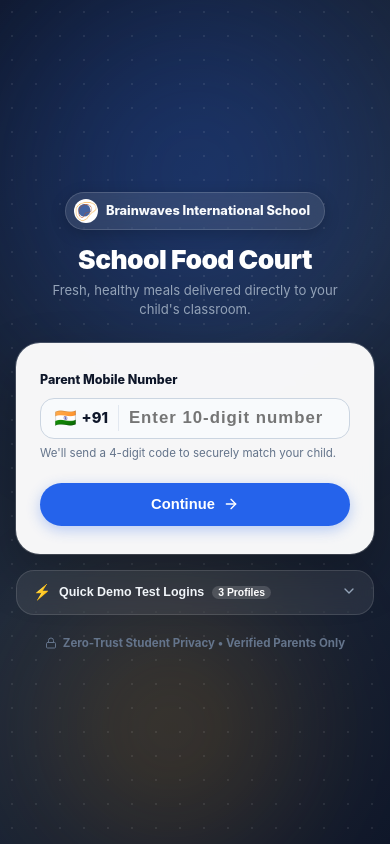
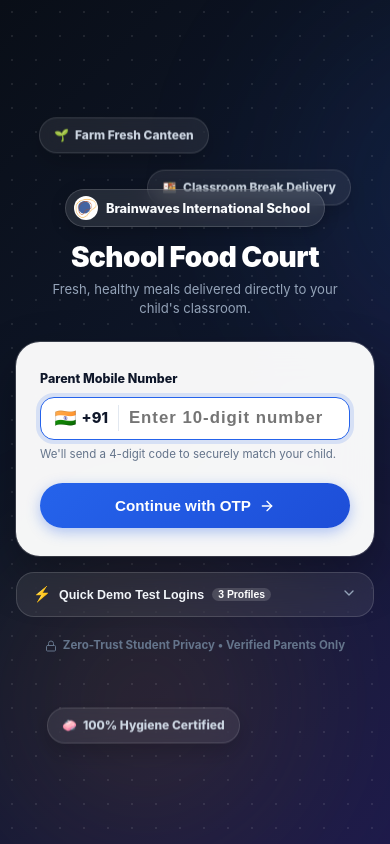
Before and after one commit to asidhiqe/food-app, a React (Vite) app: page / in a window 390 px wide. Built offline with nearby package versions, Linux system fonts and the light colour scheme; the HTML template or start-up script is replaced by a standard one.

Commit message:
feat: added micro-interactions, pulsing ambient background glows, floating badge animations, and responsive input states to parent login

```diff
--- a/src/components/parent/ParentLoginScreen.jsx
+++ b/src/components/parent/ParentLoginScreen.jsx
@@ -1,5 +1,5 @@
 import React, { useState } from 'react';
-import { ShieldCheck, Phone, ArrowRight, Sparkles, CheckCircle2, Lock, School, Heart, ChevronDown, ChevronUp, User, Users } from 'lucide-react';
+import { ShieldCheck, Phone, ArrowRight, Sparkles, CheckCircle2, Lock, School, Heart, ChevronDown, ChevronUp, User, Users, Check } from 'lucide-react';
 import { StorageService } from '../../services/storageService';
 
 const DEMO_ACCOUNTS = [
@@ -37,6 +37,7 @@ export default function ParentLoginScreen({ activeSchool, onLoginSuccess }) {
   const [isLoading, setIsLoading] = useState(false);
   const [loadingText, setLoadingText] = useState('');
   const [showDemoProfiles, setShowDemoProfiles] = useState(false);
+  const [isFocused, setIsFocused] = useState(false);
 
   // Handle Request OTP
   const handleRequestOtp = (e) => {
@@ -138,7 +139,7 @@ export default function ParentLoginScreen({ activeSchool, onLoginSuccess }) {
       style={{
         minHeight: '100vh',
         position: 'relative',
-        background: 'linear-gradient(135deg, #0f172a 0%, #1e293b 50%, #0f172a 100%)',
+        background: 'linear-gradient(135deg, #090e17 0%, #0f172a 45%, #1e1b4b 100%)',
         display: 'flex',
         flexDirection: 'column',
         alignItems: 'center',
@@ -147,17 +148,18 @@ export default function ParentLoginScreen({ activeSchool, onLoginSuccess }) {
         overflow: 'hidden'
       }}
     >
-      {/* Ambient Background Glows & Pattern */}
+      {/* Ambient Pulsing Background Glows */}
       <div
         style={{
           position: 'absolute',
-          top: '-15%',
+          top: '-10%',
           left: '50%',
           transform: 'translateX(-50%)',
-          width: '600px',
-          height: '600px',
-          background: 'radial-gradient(circle, rgba(37, 99, 235, 0.35) 0%, rgba(37, 99, 235, 0) 70%)',
-          filter: 'blur(60px)',
+          width: '550px',
+          height: '550px',
+          background: 'radial-gradient(circle, rgba(37, 99, 235, 0.4) 0%, rgba(37, 99, 235, 0) 70%)',
+          filter: 'blur(70px)',
+          animation: 'pulseGlow 6s infinite ease-in-out',
           pointerEvents: 'none'
         }}
       />
@@ -166,44 +168,100 @@ export default function ParentLoginScreen({ activeSchool, onLoginSuccess }) {
           position: 'absolute',
           bottom: '-10%',
           right: '5%',
-          width: '400px',
-          height: '400px',
-          background: 'radial-gradient(circle, rgba(245, 158, 11, 0.2) 0%, rgba(245, 158, 11, 0) 70%)',
-          filter: 'blur(50px)',
+          width: '450px',
+          height: '450px',
+          background: 'radial-gradient(circle, rgba(245, 158, 11, 0.25) 0%, rgba(245, 158, 11, 0) 70%)',
+          filter: 'blur(60px)',
+          animation: 'pulseGlow 7s infinite 1s ease-in-out',
           pointerEvents: 'none'
         }}
       />
 
-      {/* Subtle Dot Grid Pattern Overlay */}
+      {/* Modern Micro-Dot Grid Pattern */}
       <div
         style={{
           position: 'absolute',
           inset: 0,
-          backgroundImage: 'radial-gradient(rgba(255, 255, 255, 0.08) 1px, transparent 1px)',
+          backgroundImage: 'radial-gradient(rgba(255, 255, 255, 0.09) 1px, transparent 1px)',
           backgroundSize: '24px 24px',
           pointerEvents: 'none'
         }}
       />
 
-      {/* Floating Trust Pills in Background */}
+      {/* Floating Animated Badges (Desktop & Tablet) */}
       <div
         style={{
           position: 'absolute',
-          top: '12%',
-          left: '8%',
-          background: 'rgba(255, 255, 255, 0.06)',
-          border: '1px solid rgba(255, 255, 255, 0.1)',
-          backdropFilter: 'blur(8px)',
-          padding: '6px 12px',
+          top: '14%',
+          left: '10%',
+          background: 'rgba(255, 255, 255, 0.07)',
+          border: '1px solid rgba(255, 255, 255, 0.12)',
+          backdropFilter: 'blur(10px)',
+          padding: '8px 14px',
           borderRadius: 'var(--radius-full)',
-          color: '#94a3b8',
-          fontSize: '0.72rem',
-          fontWeight: 700,
-          display: 'none'
+          color: '#cbd5e1',
+          fontSize: '0.75rem',
+          fontWeight: 800,
+          display: 'flex',
+          alignItems: 'center',
+          gap: '6px',
+          animation: 'floatSlow 5s infinite ease-in-out',
+          boxShadow: '0 8px 24px rgba(0,0,0,0.2)',
+          pointerEvents: 'none'
         }}
-        className="hide-mobile"
       >
-        🌱 Farm Fresh Ingredients
+        <span>🌱</span>
+        <span>Farm Fresh Canteen</span>
+      </div>
+
+      <div
+        style={{
+          position: 'absolute',
+          bottom: '12%',
+          left: '12%',
+          background: 'rgba(255, 255, 255, 0.07)',
+          border: '1px solid rgba(255, 255, 255, 0.12)',
+          backdropFilter: 'blur(10px)',
+          padding: '8px 14px',
+          borderRadius: 'var(--radius-full)',
+          color: '#cbd5e1',
+          fontSize: '0.75rem',
+          fontWeight: 800,
+          display: 'flex',
+          alignItems: 'center',
+          gap: '6px',
+          animation: 'floatReverse 6s infinite ease-in-out',
+          boxShadow: '0 8px 24px rgba(0,0,0,0.2)',
+          pointerEvents: 'none'
+        }}
+      >
+        <span>🧼</span>
+        <span>100% Hygiene Certified</span>
+      </div>
+
+      <div
+        style={{
+          position: 'absolute',
+          top: '20%',
+          right: '10%',
+          background: 'rgba(255, 255, 255, 0.07)',
+          border: '1px solid rgba(255, 255, 255, 0.12)',
+          backdropFilter: 'blur(10px)',
+          padding: '8px 14px',
+          borderRadius: 'var(--radius-full)',
+          color: '#cbd5e1',
+          fontSize: '0.75rem',
+          fontWeight: 800,
+          display: 'flex',
+          alignItems: 'center',
+          gap: '6px',
+          animation: 'floatReverse 5.5s infinite 0.5s ease-in-out',
+          boxShadow: '0 8px 24px rgba(0,0,0,0.2)',
+          pointerEvents: 'none'
+        }}
+      >
+        <span>🍱</span>
+        <span>Classroom Break Delivery</span>
       </div>
 
       {/* Loading Overlay Animation */}
@@ -261,8 +319,16 @@ export default function ParentLoginScreen({ activeSchool, onLoginSuccess }) {
         </div>
       )}
 
-      {/* Main Form Box */}
-      <div style={{ width: '100%', maxWidth: '420px', position: 'relative', zIndex: 10 }}>
+      {/* Main Form Container */}
+      <div
+        style={{
+          width: '100%',
+          maxWidth: '420px',
+          position: 'relative',
+          zIndex: 10,
+          animation: 'slideUpFade 0.4s cubic-bezier(0.16, 1, 0.3, 1)'
+        }}
+      >
 
         {/* Brand Header */}
         <div style={{ textAlign: 'center', marginBottom: '1.5rem' }}>
@@ -277,7 +343,8 @@ export default function ParentLoginScreen({ activeSchool, onLoginSuccess }) {
               borderRadius: 'var(--radius-full)',
               boxShadow: '0 4px 16px rgba(0,0,0,0.2)',
               border: '1px solid rgba(255, 255, 255, 0.15)',
-              marginBottom: '0.85rem'
+              marginBottom: '0.85rem',
+              transition: 'all 0.2s ease'
             }}
           >
             <img
@@ -292,7 +359,7 @@ export default function ParentLoginScreen({ activeSchool, onLoginSuccess }) {
 
           <h1
             style={{
-              fontSize: '1.65rem',
+              fontSize: '1.75rem',
               fontWeight: 900,
               color: '#ffffff',
               lineHeight: 1.2,
@@ -322,36 +389,43 @@ export default function ParentLoginScreen({ activeSchool, onLoginSuccess }) {
             backdropFilter: 'blur(20px)',
             borderRadius: '24px',
             padding: '1.75rem 1.5rem',
-            boxShadow: '0 20px 50px rgba(0, 0, 0, 0.25), 0 0 0 1px rgba(255, 255, 255, 0.2)',
-            marginBottom: '1rem'
+            boxShadow: '0 20px 50px rgba(0, 0, 0, 0.3), 0 0 0 1px rgba(255, 255, 255, 0.2)',
+            marginBottom: '1rem',
+            transition: 'all 0.3s ease'
           }}
         >
           {!otpStep ? (
             /* Step 1: Mobile Phone Number */
             <form onSubmit={handleRequestOtp}>
               <div style={{ marginBottom: '1.25rem' }}>
+                <div style={{ display: 'flex', justifyContent: 'space-between', alignItems: 'center', marginBottom: '0.5rem' }}>
                   <label
                     style={{
-                    display: 'block',
                       fontSize: '0.78rem',
                       fontWeight: 800,
-                    color: 'var(--text-main)',
-                    marginBottom: '0.5rem'
+                      color: 'var(--text-main)'
                     }}
                   >
                     Parent Mobile Number
                   </label>
+                  {phone.length === 10 && (
+                    <span style={{ fontSize: '0.7rem', fontWeight: 800, color: '#16a34a', display: 'flex', alignItems: 'center', gap: '2px' }}>
+                      <Check size={12} /> Ready
+                    </span>
+                  )}
+                </div>
 
                 <div
                   style={{
                     display: 'flex',
                     alignItems: 'center',
-                    border: '1.5px solid #cbd5e1',
+                    border: isFocused ? '1.5px solid var(--primary)' : '1.5px solid #cbd5e1',
                     borderRadius: '14px',
-                    background: '#f8fafc',
-                    padding: '0.4rem 0.85rem',
+                    background: isFocused ? '#ffffff' : '#f8fafc',
+                    padding: '0.45rem 0.85rem',
                     gap: '10px',
-                    transition: 'all 0.2s ease'
+                    boxShadow: isFocused ? '0 0 0 4px rgba(37, 99, 235, 0.15)' : 'none',
+                    transition: 'all 0.2s cubic-bezier(0.16, 1, 0.3, 1)'
                   }}
                 >
                   <div
@@ -375,6 +449,8 @@ export default function ParentLoginScreen({ activeSchool, onLoginSuccess }) {
                     placeholder="Enter 10-digit number"
                     value={phone}
                     onChange={(e) => setPhone(e.target.value)}
+                    onFocus={() => setIsFocused(true)}
+                    onBlur={() => setIsFocused(false)}
                     maxLength={10}
                     autoFocus
                     style={{
@@ -418,11 +494,11 @@ export default function ParentLoginScreen({ activeSchool, onLoginSuccess }) {
                 type="submit"
                 style={{
                   width: '100%',
-                  padding: '0.85rem',
-                  fontSize: '0.92rem',
+                  padding: '0.88rem',
+                  fontSize: '0.95rem',
                   fontWeight: 900,
                   color: '#ffffff',
-                  background: 'var(--primary)',
+                  background: 'linear-gradient(135deg, #2563eb 0%, #1d4ed8 100%)',
                   border: 'none',
                   borderRadius: 'var(--radius-full)',
                   cursor: 'pointer',
@@ -430,11 +506,19 @@ export default function ParentLoginScreen({ activeSchool, onLoginSuccess }) {
                   alignItems: 'center',
                   justifyContent: 'center',
                   gap: '8px',
-                  boxShadow: '0 4px 14px rgba(37, 99, 235, 0.3)',
+                  boxShadow: '0 4px 14px rgba(37, 99, 235, 0.35)',
                   transition: 'all 0.15s ease'
                 }}
+                onMouseEnter={(e) => {
+                  e.currentTarget.style.transform = 'translateY(-1px)';
+                  e.currentTarget.style.boxShadow = '0 6px 20px rgba(37, 99, 235, 0.45)';
+                }}
+                onMouseLeave={(e) => {
+                  e.currentTarget.style.transform = 'none';
+                  e.currentTarget.style.boxShadow = '0 4px 14px rgba(37, 99, 235, 0.35)';
+                }}
               >
-                <span>Continue</span>
+                <span>Continue with OTP</span>
                 <ArrowRight size={16} />
               </button>
             </form>
@@ -450,7 +534,7 @@ export default function ParentLoginScreen({ activeSchool, onLoginSuccess }) {
                 </div>
               </div>
 
-              {/* OTP Input Boxes */}
+              {/* OTP Input Boxes with Micro-Interaction */}
               <div style={{ display: 'flex', justifyContent: 'center', gap: '0.65rem', marginBottom: '1.25rem' }}>
                 {otp.map((digit, idx) => (
                   <input
@@ -471,7 +555,9 @@ export default function ParentLoginScreen({ activeSchool, onLoginSuccess }) {
                       textAlign: 'center',
                       outline: 'none',
                       color: 'var(--text-main)',
-                      boxShadow: digit ? '0 2px 8px rgba(37,99,235,0.18)' : 'none'
+                      boxShadow: digit ? '0 2px 10px rgba(37,99,235,0.22)' : 'none',
+                      transform: digit ? 'scale(1.04)' : 'none',
+                      transition: 'all 0.15s ease'
                     }}
                   />
                 ))}
@@ -498,11 +584,11 @@ export default function ParentLoginScreen({ activeSchool, onLoginSuccess }) {
                 type="submit"
                 style={{
                   width: '100%',
-                  padding: '0.85rem',
-                  fontSize: '0.92rem',
+                  padding: '0.88rem',
+                  fontSize: '0.95rem',
                   fontWeight: 900,
                   color: '#ffffff',
-                  background: 'var(--primary)',
+                  background: 'linear-gradient(135deg, #16a34a 0%, #15803d 100%)',
                   border: 'none',
                   borderRadius: 'var(--radius-full)',
                   cursor: 'pointer',
@@ -510,8 +596,17 @@ export default function ParentLoginScreen({ activeSchool, onLoginSuccess }) {
                   alignItems: 'center',
                   justifyContent: 'center',
                   gap: '8px',
-                  boxShadow: '0 4px 14px rgba(37, 99, 235, 0.3)',
-                  marginBottom: '0.75rem'
+                  boxShadow: '0 4px 14px rgba(22, 163, 74, 0.35)',
+                  marginBottom: '0.75rem',
+                  transition: 'all 0.15s ease'
+                }}
+                onMouseEnter={(e) => {
+                  e.currentTarget.style.transform = 'translateY(-1px)';
+                  e.currentTarget.style.boxShadow = '0 6px 20px rgba(22, 163, 74, 0.45)';
+                }}
+                onMouseLeave={(e) => {
+                  e.currentTarget.style.transform = 'none';
+                  e.currentTarget.style.boxShadow = '0 4px 14px rgba(22, 163, 74, 0.35)';
                 }}
               >
                 <CheckCircle2 size={16} />
@@ -533,8 +628,11 @@ export default function ParentLoginScreen({ activeSchool, onLoginSuccess }) {
                   fontWeight: 800,
                   color: 'var(--text-muted)',
                   cursor: 'pointer',
-                  padding: '0.4rem'
+                  padding: '0.4rem',
+                  transition: 'color 0.15s ease'
                 }}
+                onMouseEnter={(e) => { e.currentTarget.style.color = 'var(--text-main)'; }}
+                onMouseLeave={(e) => { e.currentTarget.style.color = 'var(--text-muted)'; }}
               >
                 ← Change Phone Number
               </button>
@@ -542,13 +640,13 @@ export default function ParentLoginScreen({ activeSchool, onLoginSuccess }) {
           )}
         </div>
 
-        {/* Minimized Demo Profiles Accordion / Trigger */}
+        {/* Minimized Collapsible Demo Profiles Accordion */}
         <div
           style={{
             background: 'rgba(255, 255, 255, 0.08)',
-            backdropFilter: 'blur(10px)',
+            backdropFilter: 'blur(12px)',
             borderRadius: '18px',
-            border: '1px solid rgba(255, 255, 255, 0.12)',
+            border: '1px solid rgba(255, 255, 255, 0.14)',
             overflow: 'hidden',
             transition: 'all 0.25s ease'
           }}
@@ -565,8 +663,11 @@ export default function ParentLoginScreen({ activeSchool, onLoginSuccess }) {
               background: 'transparent',
               border: 'none',
               cursor: 'pointer',
-              color: '#e2e8f0'
+              color: '#e2e8f0',
+              transition: 'background 0.15s ease'
             }}
+            onMouseEnter={(e) => { e.currentTarget.style.background = 'rgba(255, 255, 255, 0.05)'; }}
+            onMouseLeave={(e) => { e.currentTarget.style.background = 'transparent'; }}
           >
             <div style={{ display: 'flex', alignItems: 'center', gap: '8px' }}>
               <span style={{ fontSize: '0.9rem' }}>⚡</span>
@@ -600,7 +701,7 @@ export default function ParentLoginScreen({ activeSchool, onLoginSuccess }) {
                 flexDirection: 'column',
                 gap: '0.5rem',
                 borderTop: '1px solid rgba(255, 255, 255, 0.08)',
-                animation: 'slideDown 0.2s ease'
+                animation: 'slideUpFade 0.25s cubic-bezier(0.16, 1, 0.3, 1)'
               }}
             >
               {DEMO_ACCOUNTS.map((acc, i) => (
@@ -619,10 +720,12 @@ export default function ParentLoginScreen({ activeSchool, onLoginSuccess }) {
                     boxShadow: '0 2px 6px rgba(0,0,0,0.1)'
                   }}
                   onMouseEnter={(e) => {
-                    e.currentTarget.style.transform = 'translateY(-1px)';
+                    e.currentTarget.style.transform = 'translateY(-2px)';
+                    e.currentTarget.style.boxShadow = '0 6px 14px rgba(0,0,0,0.15)';
                   }}
                   onMouseLeave={(e) => {
                     e.currentTarget.style.transform = 'none';
+                    e.currentTarget.style.boxShadow = '0 2px 6px rgba(0,0,0,0.1)';
                   }}
                 >
                   <div style={{ display: 'flex', alignItems: 'center', gap: '8px' }}>
```
Also changed, not shown: src/index.css (+23 -0 lines). Lines whose indentation alone changed are shown as unchanged.
